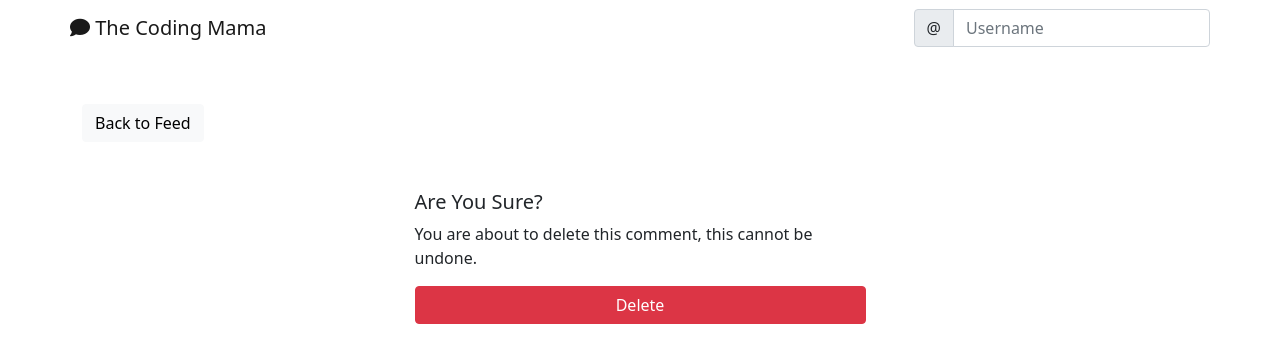
After one commit to MaricelaDuron0809/The-Coding-Mama, a Django app: page /posts/3/comment/delete/1/ in a window 1280 px wide. The commit adds this page. Shown: the top 363 px of the page. Run offline with Django 3.2, Linux system fonts and the light colour scheme; data comes from the database, SQL or seed files in the repository; both versions use the stored data as it was after the commit; some libraries are stand-ins or nearby versions.

Commit message:
user can click on any post and add a comment, user can update and delete post as well as any comments they have added to any post

```diff
--- a/main_app/templates/base.html
+++ b/main_app/templates/base.html
@@ -8,7 +8,7 @@
     <!-- Bootstrap CSS -->
     <link href="https://cdn.jsdelivr.net/npm/bootstrap@5.1.3/dist/css/bootstrap.min.css" rel="stylesheet" integrity="sha384-1BmE4kWBq78iYhFldvKuhfTAU6auU8tT94WrHftjDbrCEXSU1oBoqyl2QvZ6jIW3" crossorigin="anonymous">
     <script src="https://kit.fontawesome.com/31d0f426f9.js" crossorigin="anonymous"></script>
-    <title>The Cosing Mama</title>
+    <title>The Coding Mama</title>
   </head>
   <body>
     {% include 'navbar.html' %}
--- /dev/null
+++ b/main_app/templates/comment_delete.html
@@ -0,0 +1,24 @@
+{% extends 'base.html' %}
+{% load crispy_forms_tags %}
+
+{% block content %}
+<div class="container">
+    <div class="row mt-5">
+        <div class="col-md-3 col-sm-6">
+            <a href="{% url 'post_detail' object.post.pk %}" class="btn btn-light">Back to Feed</a>
+        </div>
+    </div>
+    <div class="row justify-content-center mt-5">
+        <div class="col-md-5 col-sm-12">
+            <h5>Are You Sure?</h5>
+            <p>You are about to delete this comment, this cannot be undone.</p>
+        <form method="POST">
+            {% csrf_token %}
+            <div class="d-grid gap-2">
+                <button type="submit" class="btn btn-danger">Delete</button>
+            </div>
+        </form>
+    </div>
+    </div>
+</div>
+{% endblock content %}
--- a/main_app/templates/post_detail.html
+++ b/main_app/templates/post_detail.html
@@ -42,8 +42,8 @@
         <div class="col-md-5 col-sm-12">
             <p>
                 <strong>{{ comment.mama }}</strong> {{ comment.created_at }}
-                {% if request.user == comment.author %}
-
+                {% if request.user == comment.mama %}
+                <a href="{% url 'comment_delete' post.pk comment.pk %}" style="color: #333;"><i class="fas fa-trash"></i></a>
                 {% endif %}
             </p>
             <p>{{ comment.comment }}</p>
--- a/main_app/urls.py
+++ b/main_app/urls.py
@@ -8,6 +8,9 @@ urlpatterns = [
     path('posts/<int:pk>/', views.PostDetail.as_view(), name="post_detail"),
     path('posts/<int:pk>/update', views.PostUpdate.as_view(), name="post_update"),
     path('posts/<int:pk>/delete', views.PostDelete.as_view(), name="post_delete"),
+    path('posts/<int:post_pk>/comment/delete/<int:pk>/', views.CommentDeleteView.as_view(), name="comment_delete"),
+
+
 
 
  ]
--- a/main_app/views.py
+++ b/main_app/views.py
@@ -78,11 +78,6 @@ class PostDetail(TemplateView):
         return render(request, 'post_detail.html', context)
 
 
-
-
-
-
-
 class PostUpdate(UpdateView):
     model = Post
     fields = ['body']
@@ -100,3 +95,15 @@ class PostDelete(DeleteView):
     def test_func(self):
         post = self.get_object()
         return self.request.user == post.mama
+
+class CommentDeleteView(DeleteView):
+    model = Comment
+    template_name = 'comment_delete.html'
+
+    def get_success_url(self):
+        pk = self.kwargs['post_pk']
+        return reverse_lazy('post_detail', kwargs={'pk': pk})
+
+    def test_func(self):
+        comment = self.get_object()
+        return self.request.user == comment.mama
```
Also changed, not shown: main_app/templates/post_list.html (+3 -5 lines), db.sqlite3.
